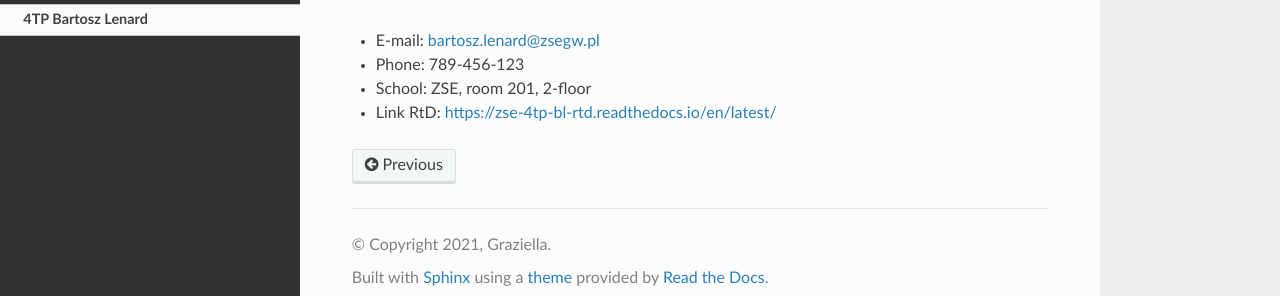
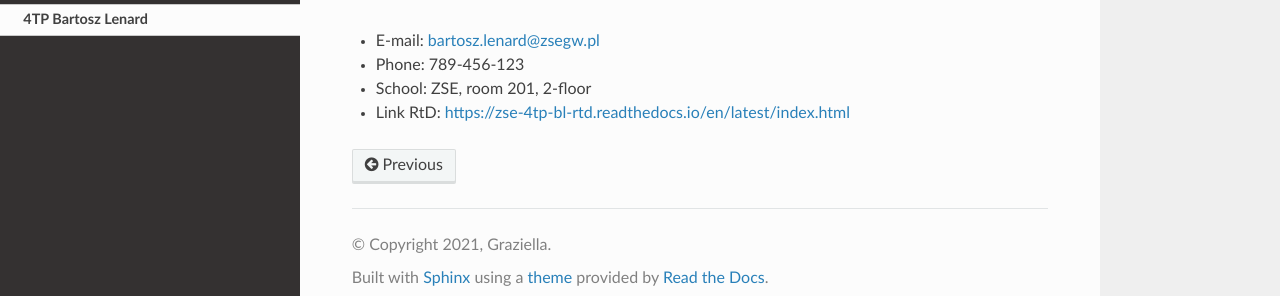
Before and after one commit to Bart3333k/zse-4tp-BL-rtd, a Sphinx documentation site: the page built from docs/source/autor.rst, in a window 1280 px wide. Shown: the part 131-427 px from the top of the page. Built offline with Sphinx 7.4.7 and the Read the Docs theme 3.1.0, drawn with Linux system fonts in a browser that asks for light colours; part of the change alters nothing that is shown.

Commit message:
Update autor.rst

```diff
--- a/docs/source/autor.rst
+++ b/docs/source/autor.rst
@@ -4,4 +4,4 @@
 - E-mail: bartosz.lenard@zsegw.pl
 - Phone: 789-456-123
 - School: ZSE, room 201, 2-floor
-- Link RtD: https://zse-4tp-bl-rtd.readthedocs.io/en/latest/
+- Link RtD: https://zse-4tp-bl-rtd.readthedocs.io/en/latest/index.html
```
